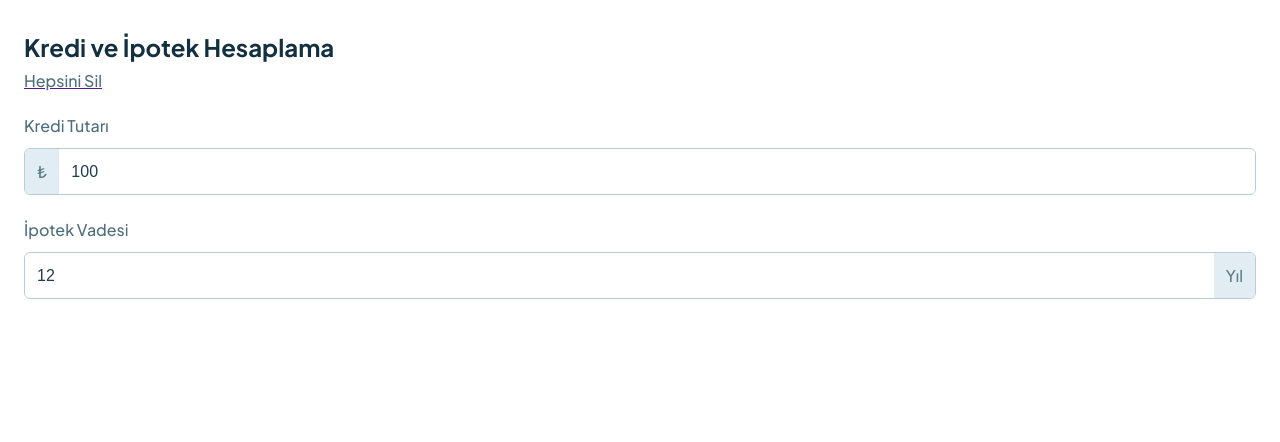
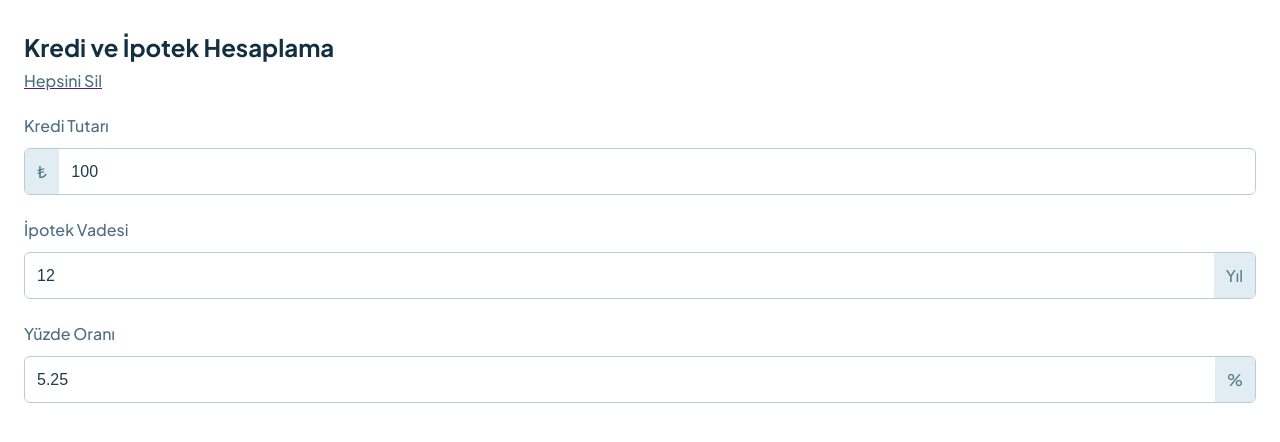
Before and after one commit to dursunkokturk/Front-End-School-React-JS-Project-Loan-And-Mortgage-Calculator-App-V3, a React (Vite) app: page / in a window 1280 px wide. Shown: the top 442 px of the page. Built offline with nearby package versions, Linux system fonts and the light colour scheme.

Commit message:
src klasoru icindeki app.jsx component icindeki container div'i icinde main alanina yeni form-group div icinde yuzde orani alani olusturuldu, app.css dosyasinda css duzenlemesi yapildi

```diff
--- a/src/App.jsx
+++ b/src/App.jsx
@@ -27,6 +27,14 @@ export default function App() {
             </div>
           </div>
 
+          <div className="form-group">
+            <h4>Yüzde Oranı</h4>
+            <div className="input-box">
+              <input type="text" defaultValue={5.25} />
+              <span className="prefix">%</span>
+            </div>
+          </div>
+
         </main>
       </div>
     </>
```
